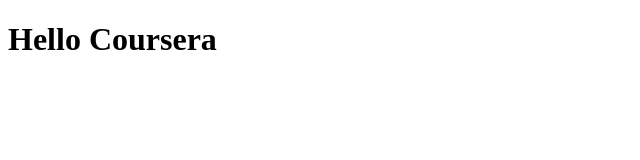
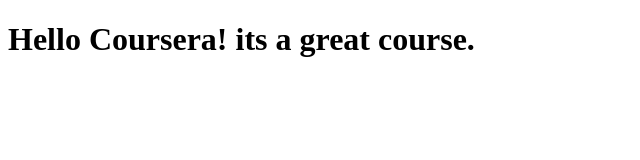
Before and after one commit to bluemimmosa/coursera-test, a plain HTML site: page site/index.html in a window 1280 px wide. Shown: the whole page, without its empty margins (0-640 px from the left). Drawn offline with Linux system fonts and the light colour scheme.

Commit message:
edited coursera stuff

```diff
--- a/site/index.html
+++ b/site/index.html
@@ -4,6 +4,6 @@
 	<title>Hello Coursera</title>
 </head>
 <body>
-<h1>Hello Coursera </h1>
+<h1>Hello Coursera! its a great course. </h1>
 </body>
 </html>
```
